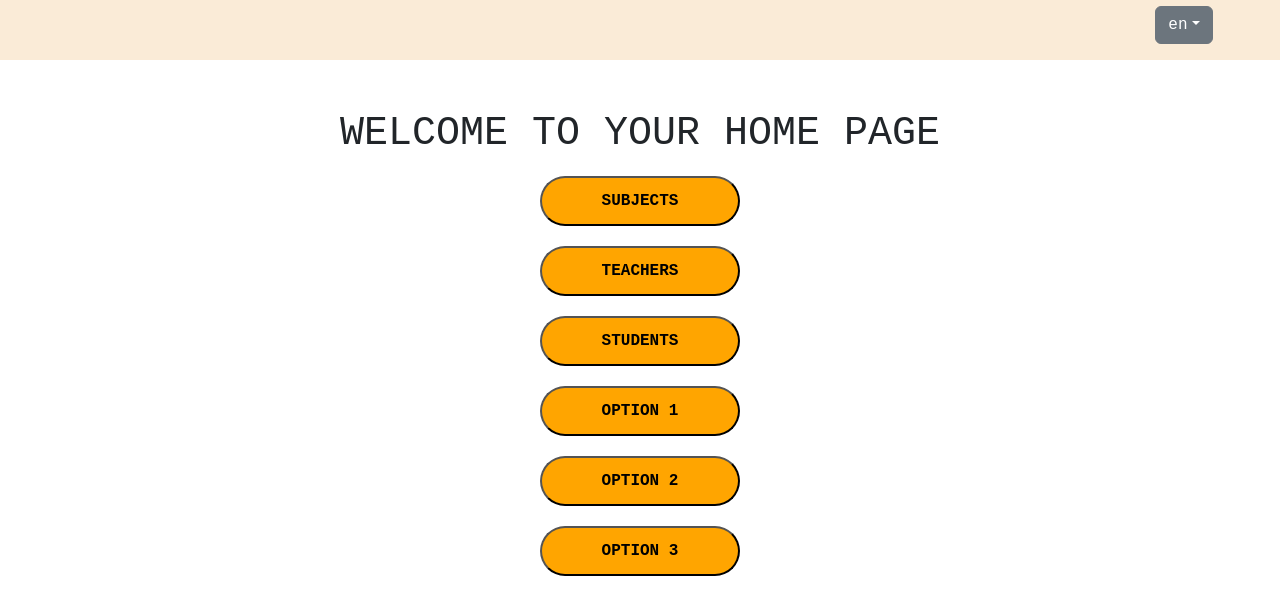
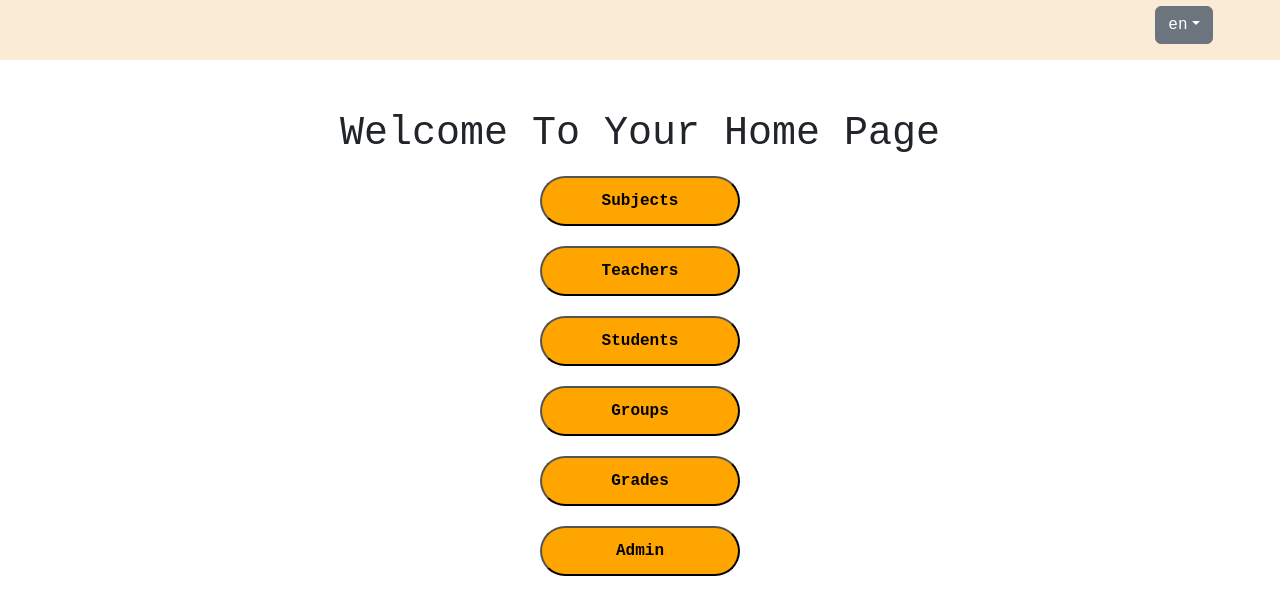
Before and after one commit to RobertoBustos/my-fake-school, a React (Create React App) app: page / in a window 1280 px wide. Shown: the top 614 px of the page. Built offline with nearby package versions, Linux system fonts and the light colour scheme; some icons are missing.

Commit message:
homepage copys with language support

```diff
--- a/src/constants/index.ts
+++ b/src/constants/index.ts
@@ -1,10 +1,10 @@
 export const homePageOptions = [
-  "Subjects",
-  "Teachers",
-  "Students",
-  "Option 1",
-  "Option 2",
-  "Option 3",
+  "subjects",
+  "teachers",
+  "students",
+  "groups",
+  "grades",
+  "admin",
 ];
 
 export const supportedLanguages = [
--- a/src/i18next/en.ts
+++ b/src/i18next/en.ts
@@ -48,6 +48,17 @@ const en = {
         removedSuccesfully: "Subject deleted successfully.",
       },
     },
+    homePage: {
+      title: "Welcome To Your Home Page",
+      options: {
+        subjects: "Subjects",
+        teachers: "Teachers",
+        students: "Students",
+        groups: "Groups",
+        grades: "Grades",
+        admin: "Admin",
+      },
+    },
   },
 };
 
--- a/src/i18next/es.ts
+++ b/src/i18next/es.ts
@@ -48,6 +48,17 @@ const es = {
         removedSuccesfully: "Materia eliminada exitosamente.",
       },
     },
+    homePage: {
+      title: "Bienvenido a Tu Pagina de Inicio",
+      options: {
+        subjects: "Materias",
+        teachers: "Maestros",
+        students: "Alumnos",
+        groups: "Grupos",
+        grades: "Calificaciones",
+        admin: "Administracion",
+      },
+    },
   },
 };
 
--- a/src/pages/HomePage.tsx
+++ b/src/pages/HomePage.tsx
@@ -4,13 +4,15 @@ import CustomButton from "../components/CustomButton";
 import PageTitle from "../components/PageTitle";
 import { Fragment } from "react/jsx-runtime";
 import Layout from "../components/common/Layout";
+import { useTranslation } from "react-i18next";
 
 const HomePage = () => {
   const navigate = useNavigate();
+  const { t } = useTranslation();
 
   return (
     <Layout>
-      <PageTitle titleText="WELCOME TO YOUR HOME PAGE" />
+      <PageTitle titleText={t("homePage.title")} />
       {homePageOptions.map((element) => {
         return (
           <Fragment key={element}>
@@ -18,7 +20,7 @@ const HomePage = () => {
               handleClick={() => {
                 navigate(`/${element}`);
               }}
-              label={element.toUpperCase()}
+              label={t(`homePage.options.${element}`)}
             />
           </Fragment>
         );
```
